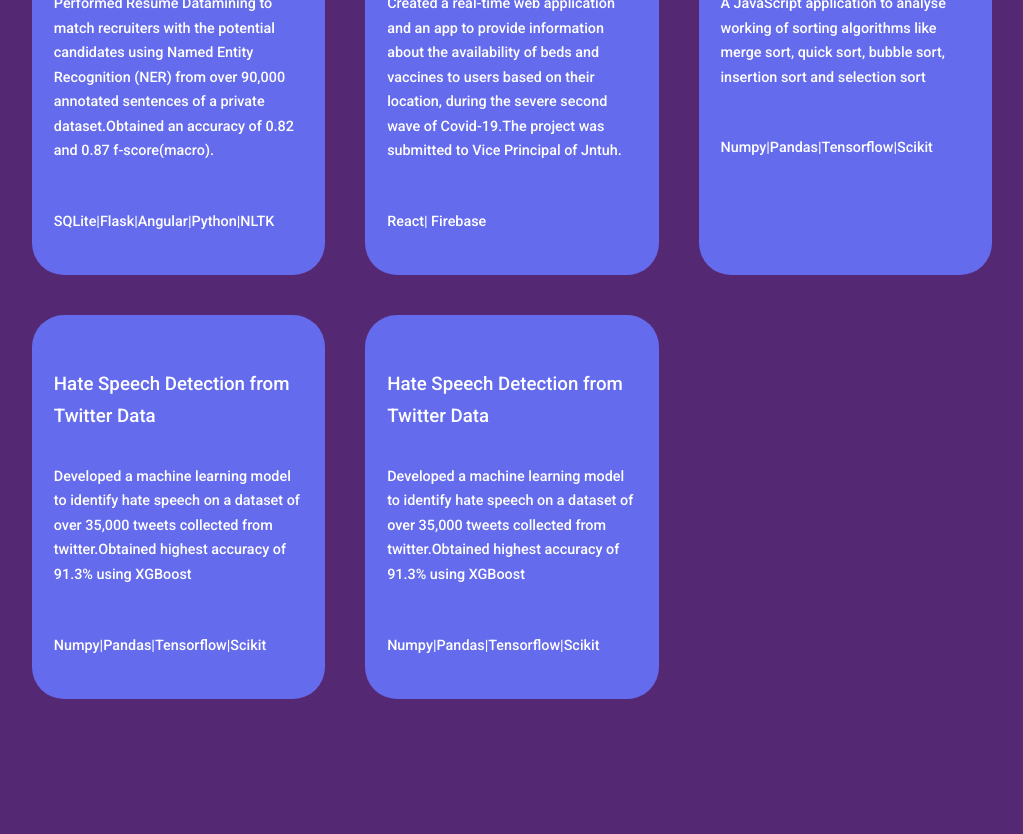
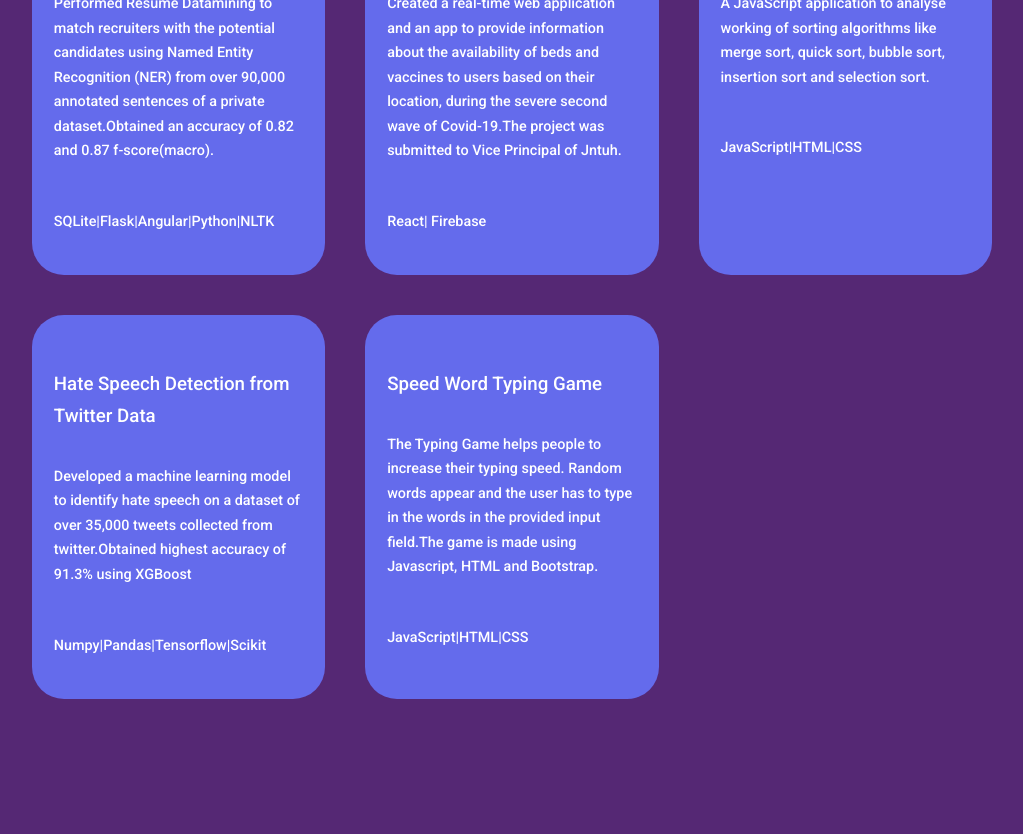
Before and after one commit to Aryan18k/Portfolio-Website, a React (Create React App) app: page / in a window 1280 px wide. Shown: the part 2140-2974 px from the top of the page, without its empty margins (128-1151 px from the left). Built offline with nearby package versions, Linux system fonts and the light colour scheme.

Commit message:
Update Portfolio.jsx

```diff
--- a/src/components/portfolio/Portfolio.jsx
+++ b/src/components/portfolio/Portfolio.jsx
@@ -21,8 +21,8 @@ const Portfolio = () => {
     {
       id: 3,
       title: 'Sorting Visualiser',
-      description: ' A JavaScript application to analyse working of sorting algorithms like merge sort, quick sort, bubble sort, insertion sort and selection sort',
-      technologies: 'Numpy|Pandas|Tensorflow|Scikit',
+      description: ' A JavaScript application to analyse working of sorting algorithms like merge sort, quick sort, bubble sort, insertion sort and selection sort.',
+      technologies: 'JavaScript|HTML|CSS',
     },
     {
       id: 4,
@@ -32,9 +32,9 @@ const Portfolio = () => {
     },
      {
       id: 5,
-      title: 'Hate Speech Detection from Twitter Data',
-      description: ' Developed a machine learning model to identify hate speech on a dataset of over 35,000 tweets collected from twitter.Obtained highest accuracy of 91.3% using XGBoost',
-      technologies: 'Numpy|Pandas|Tensorflow|Scikit',
+      title: 'Speed Word Typing Game',
+      description: 'The Typing Game helps people to increase their typing speed. Random words appear and the user has to type in the words in the provided input field.The game is made using Javascript, HTML and Bootstrap.',
+      technologies: 'JavaScript|HTML|CSS',
     }
   ];
 
```
